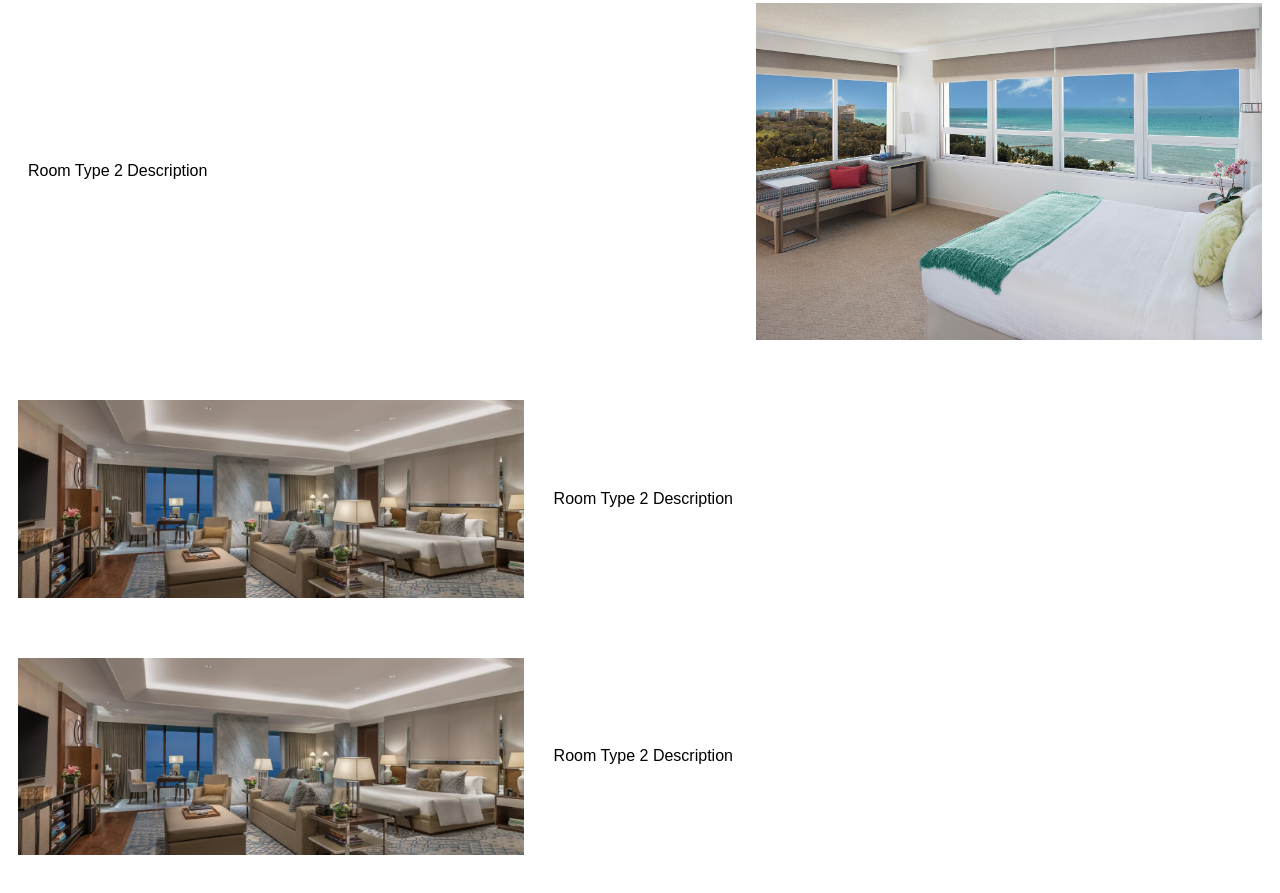
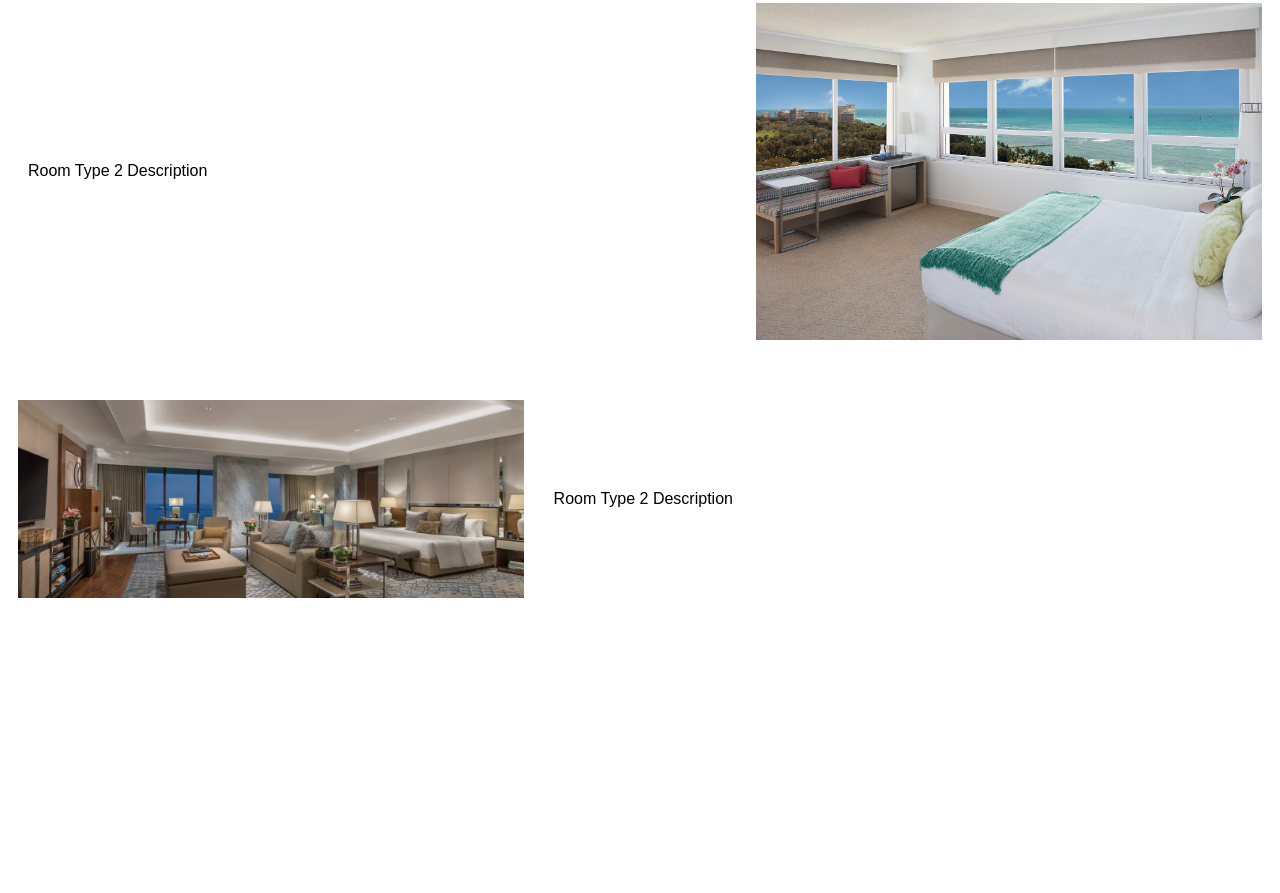
Before and after one commit to Yamini-hari/Hote_Management_SRH_SDP, a plain HTML site: page hotel.html in a window 1280 px wide. Shown: the part 2150-3043 px from the top of the page. After the commit the page ends 2786 px from the top, so only its background shows below. Drawn offline with Linux system fonts and the light colour scheme.

Commit message:
Update hotel.html

```diff
--- a/hotel.html
+++ b/hotel.html
@@ -58,14 +58,6 @@
             <img src="./Assets/images/presidential.jpg" alt="Presidential suite">
         </div>
 
-        <div class="room left">
-            <div class="description">
-                <p>Room Type 2 Description</p>
-            </div>
-            <img src="./Assets/images/presidential.jpg" alt="Presidential suite">
-        </div>
-
-        <!-- Add more rooms with alternating 'left' and 'right' classes as needed -->
     </div>
 </body>
 </html>
```
